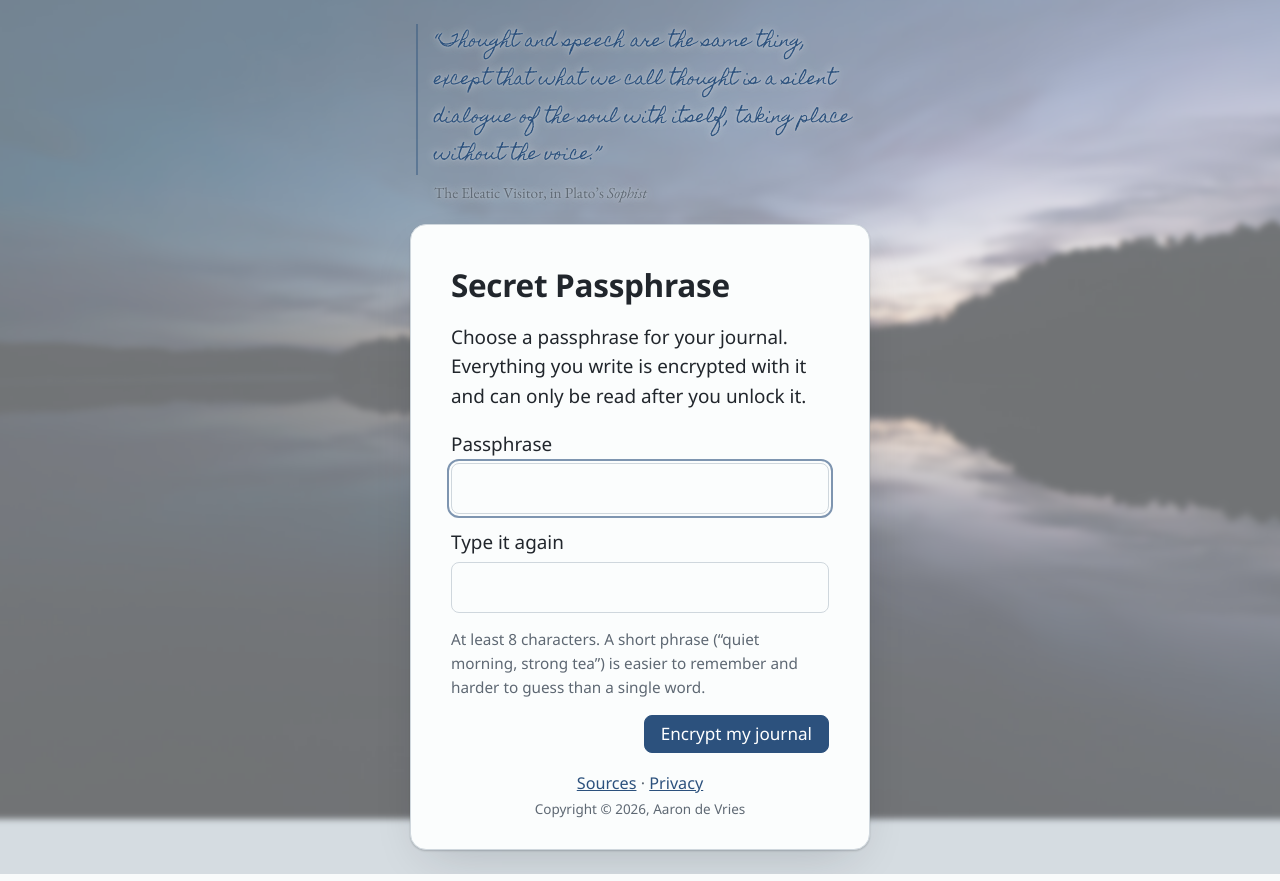
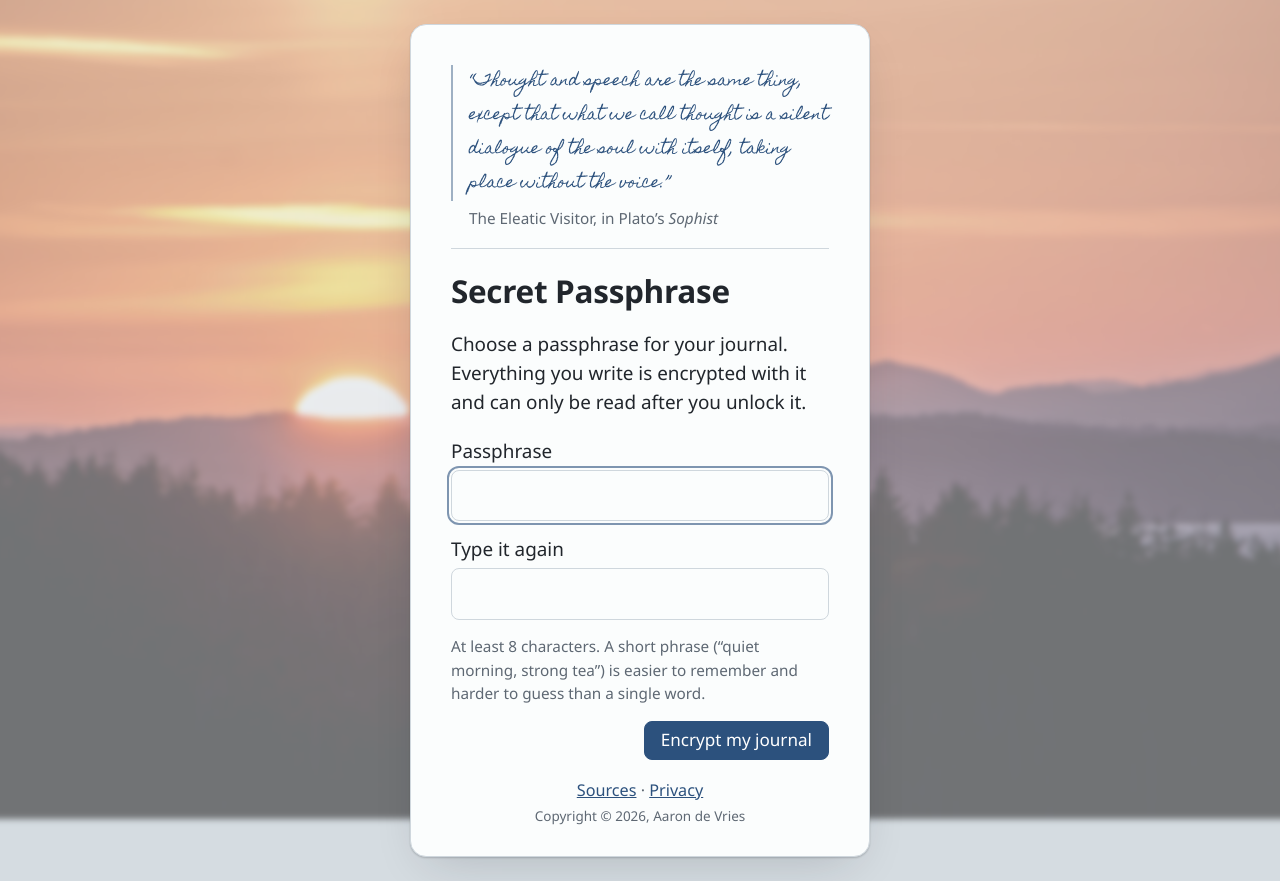
Before and after one commit to iceman1978/reflections, a Flask app: page / in a window 1280 px wide. Run offline with Flask 3, Linux system fonts and the light colour scheme; data comes from the database, SQL or seed files in the repository; data that the repository does not hold is empty; parts of the project's set-up code (start-up, migrations or seed data) failed here and were passed over.

Commit message:
Passphrase-screen quote inside the card
The quote above "Secret Passphrase" now sits inside the white card (easier to
read over any photo), separated from the heading by a faint rule. Also removes
two duplicate Well Lived-only photos (the shared versions stay).

Co-Authored-By: Claude Opus 5.5 <noreply@anthropic.com>

```diff
--- a/static/style.css
+++ b/static/style.css
@@ -935,26 +935,24 @@ input.invite-input:focus { border-color: var(--accent); outline: none; }
 /* The quote above the passphrase card: like the welcome page's, in the theme's
    blue, straight on the background. A soft paper-coloured halo keeps it
    readable when a background photo is behind it. */
+/* Inside the white card, above "Secret Passphrase", so it's easy to read on any photo. */
 .vault-quote {
-  width: 100%;
-  max-width: 460px;
-  margin: 0 0 18px;
-  padding: 0 6px;
+  margin: 0 0 22px;
+  padding: 0 0 18px;
+  border-bottom: 1px solid var(--rule);
   color: var(--accent);
-  text-shadow: 0 0 10px color-mix(in srgb, var(--desk) 85%, transparent), 0 0 2px color-mix(in srgb, var(--desk) 60%, transparent);
-  animation: view-in 0.4s ease-out;
 }
 .vault-quote blockquote {
   margin: 0;
   padding-left: 16px;
   border-left: 2px solid color-mix(in srgb, var(--accent) 45%, transparent);
   font-family: var(--hand);
-  font-size: 1.45rem;
+  font-size: 1.3rem;
   line-height: 1.45;
 }
 .vault-quote figcaption { margin: 6px 0 0 18px; font-size: 0.85rem; color: var(--muted); }
 @media (max-width: 640px) {
-  .vault-quote blockquote { font-size: 1.25rem; }
+  .vault-quote blockquote { font-size: 1.15rem; }
 }
 .vault-footer { margin: 18px 0 0; text-align: center; font-size: 0.85rem; }
 
--- a/templates/index.html
+++ b/templates/index.html
@@ -63,15 +63,15 @@
     </section>
     {% endif %}
 
-    <!-- Above the passphrase card -->
-    {% if edition.passphrase_quote %}
-    <figure id="vault-quote" class="vault-quote" hidden>
-      <blockquote>{{ edition.passphrase_quote.text }}</blockquote>
-      <figcaption>{{ edition.passphrase_quote.cite_html | safe }}</figcaption>
-    </figure>
-    {% endif %}
 
     <div class="vault-card page">
+      <!-- On the Secret Passphrase screens, above the heading -->
+      {% if edition.passphrase_quote %}
+      <figure id="vault-quote" class="vault-quote" hidden>
+        <blockquote>{{ edition.passphrase_quote.text }}</blockquote>
+        <figcaption>{{ edition.passphrase_quote.cite_html | safe }}</figcaption>
+      </figure>
+      {% endif %}
       <h1 id="vault-title" class="vault-title">{{ app_name }}</h1>
 
       <p id="vault-offline" class="vault-error" hidden>{% if hosted %}Can't reach {{ app_name }} right now. Check your internet connection and reload the page.{% else %}Can't reach the journal app. Is the start.bat window open?{% endif %}</p>
```
Also changed, not shown: static/backgrounds/philosophy/IMGP3216-Enhanced - Lightroom.jpg (deleted), static/backgrounds/philosophy/IMGP9889-Edit-Enhanced - Lightroom.jpg (deleted).
